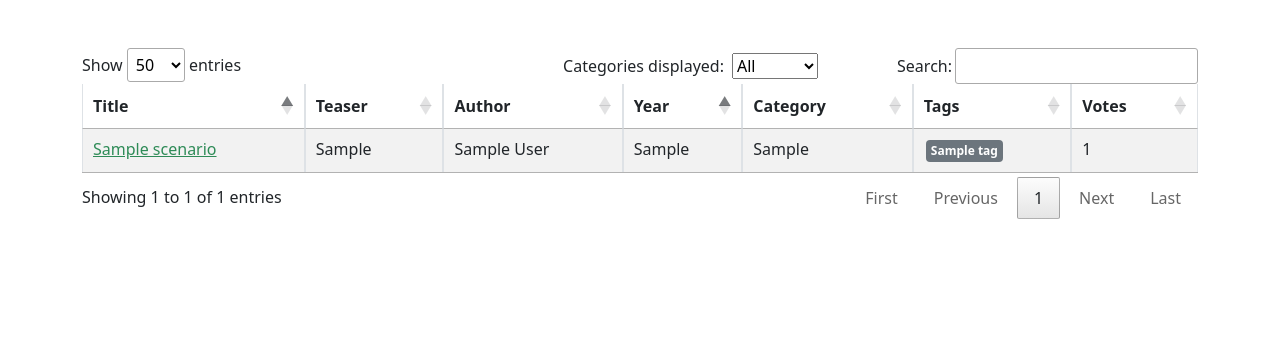
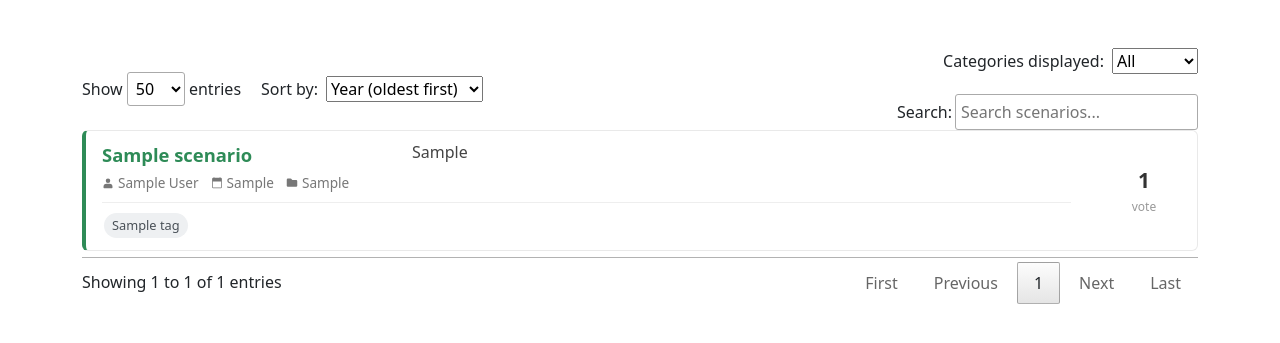
Before and after one commit to hendrik-p/dg_scenario_database, a Flask app: page / in a window 1280 px wide. Shown: the part 59-402 px from the top of the page. Run offline with Flask 3, Linux system fonts and the light colour scheme; tables that the repository leaves empty hold one stand-in row (values such as "Sample post"); some libraries are stand-ins or nearby versions.

Commit message:
New table design

```diff
--- a/dg_scenario_database/static/css/style.css
+++ b/dg_scenario_database/static/css/style.css
@@ -1,20 +1,31 @@
 .tag {
   display: inline-block;
-  padding: 5px;
+  padding: 3px 8px;
   margin: 2px;
-  border-radius: 4px;
+  border-radius: 999px;
+  background-color: #eef0f2;
+  color: #495057;
+  font-size: 0.8rem;
+  font-weight: 400;
 }
 
-.scenario {
+.scenario-pill {
   display: inline-block;
-  padding: 5px;
+  padding: 4px 10px;
   margin: 2px;
-  border-radius: 4px;
+  border-radius: 999px;
+  background-color: #fff;
+  border: 1px solid #2e8b57;
+  color: #2e8b57;
+  font-size: 0.8rem;
+  font-weight: 500;
+  text-decoration: none;
 }
 
-.scenario a:link, .scenario a:visited {
-    color: white;
-    text-decoration: none;
+.scenario-pill:hover {
+  background-color: #2e8b57;
+  color: #fff;
+  text-decoration: none;
 }
 
 .tag-remove-btn {
@@ -97,3 +108,323 @@
 .scenario_link:hover {
   color: #245f46;
 }
+
+/* Card-style scenario list */
+
+.sort-dropdown-wrapper {
+  display: flex;
+  justify-content: flex-end;
+  align-items: center;
+}
+
+.sort-dropdown-wrapper select {
+  width: auto;
+  display: inline;
+}
+
+.sort-label {
+  display: inline-flex;
+  align-items: center;
+  margin-right: 8px;
+}
+
+.toolbar-left {
+  display: flex;
+  align-items: center;
+  gap: 20px;
+  flex-wrap: wrap;
+}
+
+.toolbar-right {
+  display: flex;
+  align-items: center;
+  justify-content: flex-end;
+  gap: 20px;
+  flex-wrap: wrap;
+}
+
+#scenario_table {
+  border-collapse: collapse;
+  width: 100%;
+  background: transparent;
+}
+
+#scenario_table thead {
+  display: none;
+}
+
+#scenario_table,
+#scenario_table tbody {
+  display: block;
+  width: 100%;
+}
+
+#scenario_table tbody tr {
+  display: grid;
+  grid-template-columns: 290px 1fr 90px;
+  grid-template-areas:
+    "title teaser votes"
+    "meta  teaser votes"
+    "tags  tags   votes";
+  align-items: start;
+  column-gap: 20px;
+  row-gap: 3px;
+  padding: 10px 16px;
+  margin-bottom: 6px;
+  border-radius: 6px;
+  border: 1px solid #e9e9e9;
+  border-left: 4px solid #2e8b57;
+  background: #fff;
+}
+
+#scenario_table tbody tr:hover {
+  background: #fafafa;
+}
+
+#scenario_table td {
+  display: block;
+  border: none !important;
+  padding: 0;
+  vertical-align: top;
+  white-space: normal;
+}
+
+#scenario_table td.title-cell {
+  grid-area: title;
+  font-size: 1.15rem;
+  font-weight: 600;
+}
+
+#scenario_table td.title-cell .scenario_link {
+  text-decoration: none;
+}
+
+#scenario_table td.title-cell .scenario_link:hover {
+  text-decoration: underline;
+}
+
+#scenario_table td.teaser-cell {
+  grid-area: teaser;
+  color: #444;
+}
+
+#scenario_table .teaser-text {
+  display: -webkit-box;
+  -webkit-line-clamp: 2;
+  -webkit-box-orient: vertical;
+  overflow: hidden;
+  line-height: 1.4;
+}
+
+#scenario_table td.teaser-cell.expanded .teaser-text {
+  -webkit-line-clamp: unset;
+  display: block;
+  overflow: visible;
+}
+
+#scenario_table .teaser-toggle {
+  display: none;
+  color: #2e8b57;
+  font-size: 0.8rem;
+  cursor: pointer;
+  margin-top: 2px;
+}
+
+#scenario_table .teaser-toggle.visible {
+  display: inline-block;
+}
+
+#scenario_table td.meta-cell {
+  grid-area: meta;
+  font-size: 0.85rem;
+  color: #777;
+  line-height: 1.8;
+}
+
+#scenario_table .meta-item {
+  display: inline-flex;
+  align-items: center;
+  gap: 4px;
+  white-space: nowrap;
+  margin-right: 12px;
+}
+
+#scenario_table .meta-icon {
+  flex-shrink: 0;
+}
+
+#scenario_table td.tag_cell {
+  grid-area: tags;
+  display: flex;
+  flex-wrap: wrap;
+  align-content: flex-start;
+  gap: 4px;
+  align-self: stretch;
+  cursor: text;
+  border-top: 1px solid #eee !important;
+  margin-top: 2px;
+  padding-top: 8px;
+}
+
+#scenario_table td.votes-cell {
+  grid-area: votes;
+  border-left: 1px solid #eee;
+  align-self: stretch;
+  display: flex;
+  align-items: center;
+  justify-content: center;
+}
+
+.votes-block {
+  display: flex;
+  flex-direction: column;
+  align-items: center;
+  gap: 2px;
+  padding-left: 16px;
+  min-width: 56px;
+}
+
+.votes-block .upvote_count {
+  font-size: 1.3rem;
+  font-weight: 700;
+  color: #333;
+}
+
+.votes-block .votes-label {
+  font-size: 0.75rem;
+  color: #999;
+}
+
+@media (max-width: 767px) {
+  .toolbar-row > div {
+    margin-bottom: 10px;
+  }
+
+  .toolbar-row > div:last-child {
+    margin-bottom: 0;
+  }
+
+  .category-dropdown-wrapper,
+  .sort-dropdown-wrapper,
+  .toolbar-right {
+    justify-content: flex-start;
+  }
+
+  .dataTables_filter {
+    text-align: left;
+  }
+
+  #scenario_table tbody tr {
+    grid-template-columns: 1fr;
+    grid-template-areas:
+      "title"
+      "teaser"
+      "meta"
+      "tags"
+      "votes";
+  }
+
+  #scenario_table td.votes-cell {
+    border-left: none;
+    border-top: 1px solid #eee;
+    justify-content: flex-start;
+    padding-top: 8px;
+  }
+
+  .votes-block {
+    flex-direction: row;
+    padding-left: 0;
+  }
+}
+
+/* Card-style tag list */
+
+#tag_table {
+  border-collapse: collapse;
+  width: 100%;
+  background: transparent;
+}
+
+#tag_table thead {
+  display: none;
+}
+
+#tag_table,
+#tag_table tbody {
+  display: block;
+  width: 100%;
+}
+
+#tag_table tbody tr {
+  display: grid;
+  grid-template-columns: 160px 1fr auto;
+  grid-template-areas: "tag scenarios button";
+  align-items: stretch;
+  column-gap: 10px;
+  padding: 8px 12px;
+  margin-bottom: 6px;
+  border-radius: 6px;
+  border: 1px solid #e9e9e9;
+  border-left: 4px solid #2e8b57;
+  background: #fff;
+}
+
+#tag_table tbody tr:hover {
+  background: #fafafa;
+}
+
+#tag_table td {
+  display: block;
+  border: none !important;
+  padding: 0;
+  vertical-align: top;
+  white-space: normal;
+}
+
+#tag_table td.tag-cell {
+  grid-area: tag;
+  display: flex;
+  flex-direction: column;
+  justify-content: center;
+  padding: 6px 10px;
+  border-radius: 4px;
+  background: #f3f6f4;
+}
+
+#tag_table .tag-name {
+  font-size: 1rem;
+  font-weight: 600;
+}
+
+#tag_table .scenarios-count {
+  font-size: 0.75rem;
+  color: #888;
+}
+
+#tag_table td.scenarios-cell {
+  grid-area: scenarios;
+  display: flex;
+  flex-wrap: wrap;
+  align-content: center;
+  gap: 4px;
+  padding: 6px 10px;
+  border-radius: 4px;
+  background: #fafafa;
+  border: 1px solid #eee;
+}
+
+#tag_table td.button-cell {
+  grid-area: button;
+  align-self: center;
+}
+
+@media (max-width: 767px) {
+  #tag_table tbody tr {
+    grid-template-columns: 1fr;
+    grid-template-areas:
+      "tag"
+      "scenarios"
+      "button";
+    row-gap: 6px;
+  }
+}
--- a/dg_scenario_database/static/js/scenario_table.js
+++ b/dg_scenario_database/static/js/scenario_table.js
@@ -1,6 +1,21 @@
+
+const personIcon = '<svg class="meta-icon" viewBox="0 0 16 16" width="12" height="12" fill="currentColor"><path d="M8 8a3 3 0 1 0 0-6 3 3 0 0 0 0 6zm2 1H6a4 4 0 0 0-4 4v1a1 1 0 0 0 1 1h10a1 1 0 0 0 1-1v-1a4 4 0 0 0-4-4z"/></svg>';
+const calendarIcon = '<svg class="meta-icon" viewBox="0 0 16 16" width="12" height="12" fill="currentColor"><path d="M4 0a.5.5 0 0 1 .5.5V1h7V.5a.5.5 0 0 1 1 0V1h.5A1.5 1.5 0 0 1 14.5 2.5v11A1.5 1.5 0 0 1 13 15H3a1.5 1.5 0 0 1-1.5-1.5v-11A1.5 1.5 0 0 1 3 1h.5V.5A.5.5 0 0 1 4 0zM2.5 6v7.5a.5.5 0 0 0 .5.5h10a.5.5 0 0 0 .5-.5V6h-11z"/></svg>';
+const folderIcon = '<svg class="meta-icon" viewBox="0 0 16 16" width="12" height="12" fill="currentColor"><path d="M1 3.5A1.5 1.5 0 0 1 2.5 2h3.379a1.5 1.5 0 0 1 1.06.44l1.122 1.12A1.5 1.5 0 0 0 9.121 4H13.5A1.5 1.5 0 0 1 15 5.5v6A1.5 1.5 0 0 1 13.5 13h-11A1.5 1.5 0 0 1 1 11.5v-8z"/></svg>';
+
+const sortOptions = [
+  {label: 'Title (A-Z)', col: 1, dir: 'asc'},
+  {label: 'Title (Z-A)', col: 1, dir: 'desc'},
+  {label: 'Author (A-Z)', col: 3, dir: 'asc'},
+  {label: 'Year (newest first)', col: 4, dir: 'desc'},
+  {label: 'Year (oldest first)', col: 4, dir: 'asc'},
+  {label: 'Votes (most first)', col: 7, dir: 'desc'},
+  {label: 'Votes (least first)', col: 7, dir: 'asc'},
+];
+const DEFAULT_SORT_INDEX = 4; // Year (oldest first) - matches the table's initial order
 
 function getTagHTML(tag) {
-  tagHTML = '<div class="tag badge bg-secondary">' + tag;
+  tagHTML = '<div class="tag">' + tag;
   if (loggedIn) {
     tagHTML += '<span class="tag-remove-btn">x</span>';
   }
@@ -41,17 +56,23 @@ function addTag(inputElement, newTag, scenario_id) {
 $(document).ready(function () {
 
 	const table = $('#scenario_table').DataTable({
-		dom: "<'row'<'col-sm-12 col-md-4'l><'col-sm-12 col-md-4 category-dropdown-wrapper'<'category-label'><'category-dropdown'>><'col-sm-12 col-md-4'f>>" +
+		dom: "<'row toolbar-row'" +
+			"<'col-12 col-md-6 toolbar-left'l<'sort-dropdown-wrapper'<'sort-label'><'sort-dropdown'>>>" +
+			"<'col-12 col-md-6 toolbar-right'<'category-dropdown-wrapper'<'category-label'><'category-dropdown'>>f>" +
+			">" +
 		"<'row'<'col-sm-12'tr>>" +
 		"<'row'<'col-sm-12 col-md-5'i><'col-sm-12 col-md-7'p>>",
 		processing: false,
 		serverSide: true,
 		searchDelay: 400,
-    order: [[4, "asc"], [1, "asc"]],
+    order: [[sortOptions[DEFAULT_SORT_INDEX].col, sortOptions[DEFAULT_SORT_INDEX].dir], [1, "asc"]],
 		pagingType: "full_numbers",
 		lengthMenu: [ [20, 50, 100, -1], [20, 50, 100, "All"] ],
     pageLength: 50,
 		jQueryUI: true,
+		language: {
+			searchPlaceholder: "Search scenarios...",
+		},
 		ajax: {
 			url: '/get_scenario_data',
 			data: function (d) {
@@ -60,11 +81,18 @@ $(document).ready(function () {
 		},
 		columns: [
 			{data: "ID", visible: false},
-			{data: "Title"},
-			{data: "Teaser"},
-			{data: "Author"},
-			{data: "Year"},
-			{data: "Category"},
+			{data: "Title", className: "title-cell"},
+			{data: "Teaser", className: "teaser-cell", render: function (data) {
+				return '<span class="teaser-text">' + data + '</span><span class="teaser-toggle">Show more</span>';
+			}},
+			{data: "Author", className: "meta-cell", render: function (data, type, row) {
+				var html = '<span class="meta-item">' + personIcon + '<span>' + data + '</span></span>';
+				html += '<span class="meta-item">' + calendarIcon + '<span>' + row.Year + '</span></span>';
+				html += '<span class="meta-item">' + folderIcon + '<span>' + row.Category + '</span></span>';
+				return html;
+			}},
+			{data: "Year", visible: false},
+			{data: "Category", visible: false},
 			{data: "Tags", render: function (data) {
 				var tagsHtml = '';
 				data.forEach(function (tag) {
@@ -72,26 +100,44 @@ $(document).ready(function () {
 				});
 				return tagsHtml;
 			}},
-			{data: "Votes", render: function (data) {
+			{data: "Votes", className: "votes-cell", render: function (data) {
 				n_votes = data[0];
 				upvoted = data[1];
-				html = '<div class="row upvote_field"><div class="col-auto upvote_count">' + n_votes + '</div>';
+				label = n_votes === 1 ? 'vote' : 'votes';
+				html = '<div class="votes-block">';
 				if (loggedIn) {
-					html += '<div class="col text-right"><svg height="16" width="16"><polygon points="8,1 1,15 15,15" class="upvote_delta';
+					html += '<svg height="14" width="14" class="upvote-icon"><polygon points="7,1 1,13 13,13" class="upvote_delta';
 					if (upvoted) {
 						html += ' upvoted';
 					}
-					html += '"/></svg></div>';
+					html += '"/></svg>';
 				}
+				html += '<div class="upvote_count">' + n_votes + '</div>';
+				html += '<div class="votes-label">' + label + '</div>';
 				html += '</div>';
 				return html;
 			}},
 		],
 		createdRow: function (row, data, dataIndex) {
-			var tagsCell = $(row).find('td:eq(5)');
+			var tagsCell = $(row).find('td:eq(3)');
 			tagsCell.addClass('tag_cell');
 		},
+		drawCallback: function () {
+			$('#scenario_table td.teaser-cell').each(function () {
+				var $cell = $(this);
+				var $text = $cell.find('.teaser-text')[0];
+				if ($text.scrollHeight > $text.clientHeight + 1) {
+					$cell.find('.teaser-toggle').addClass('visible');
+				}
+			});
+		},
 	});
+
+  $('#scenario_table').on('click', '.teaser-toggle', function () {
+    const $cell = $(this).closest('.teaser-cell');
+    const expanded = $cell.toggleClass('expanded').hasClass('expanded');
+    $(this).text(expanded ? 'Show less' : 'Show more');
+  });
 
   $('#category-filter').on('change', function () {
     table.ajax.reload();
@@ -99,6 +145,19 @@ $(document).ready(function () {
 
   $('.category-label').text('Categories displayed: ');
   $('#category-filter').appendTo('.category-dropdown'); // add dropdown to table header
+
+  const $sortSelect = $('<select id="sort-filter"></select>');
+  sortOptions.forEach(function (opt, i) {
+    $sortSelect.append($('<option>').val(i).text(opt.label));
+  });
+  $sortSelect.val(DEFAULT_SORT_INDEX);
+  $('.sort-label').text('Sort by: ');
+  $sortSelect.appendTo('.sort-dropdown');
+
+  $sortSelect.on('change', function () {
+    const opt = sortOptions[$(this).val()];
+    table.order([opt.col, opt.dir]).draw();
+  });
 
   if (loggedIn) {
     // Add click event for removing tags
@@ -186,7 +245,7 @@ $(document).ready(function () {
     $('#scenario_table').on('click', '.upvote_delta', function () {
       row = table.row($(this).parents('tr'));
       scenario_id = row.data()['ID'];
-      const count = $(this).parents('.upvote_field').children('.upvote_count');
+      const count = $(this).parents('.votes-block').children('.upvote_count');
       if (!$(this).hasClass('upvoted')) {
         // add vote
         $(this).addClass('upvoted');
--- a/dg_scenario_database/templates/index.html
+++ b/dg_scenario_database/templates/index.html
@@ -15,7 +15,7 @@
         <option value="Official">Official</option>
         <option value="Other">Other</option>
       </select>
-      <table id="scenario_table" class="table table-bordered table-striped table-hover" style="width:100%">
+      <table id="scenario_table" class="table" style="width:100%">
         <thead>
           <tr>
             <th>ID</th>
```
Also changed, not shown: dg_scenario_database/static/js/tag_table.js (+27 -0 lines), dg_scenario_database/templates/tags.html (+8 -7 lines).
